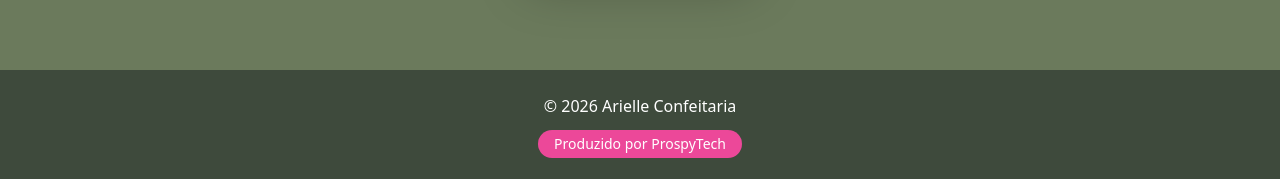
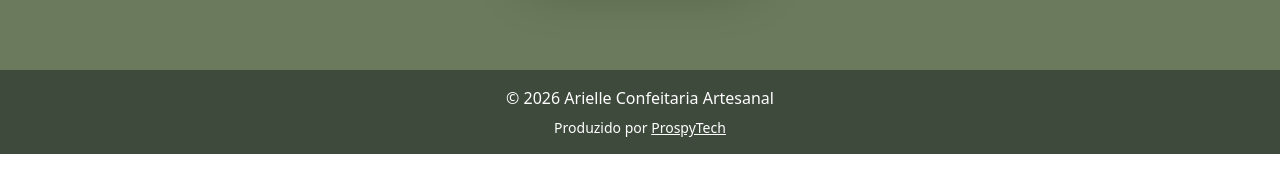
Before and after one commit to arielleconfeitaria19/arielle-confeitaria, a React (Vite) app: page / in a window 1280 px wide. Shown: the part 2627-2806 px from the top of the page. After the commit the page ends 2781 px from the top, so only its background shows below. Built offline with nearby package versions, Linux system fonts and the light colour scheme; no server answers; the database is empty.

Commit message:
fix footer

```diff
--- a/src/components/Footer.jsx
+++ b/src/components/Footer.jsx
@@ -1,24 +1,24 @@
-import { siteConfig } from "../config/site";
+//import { siteConfig } from "../config/site";
 
 export default function Footer() {
   return (
-    <footer className="bg-[#3E4A3C] text-white py-6 text-center">
+    <footer className="bg-[#3E4A3C] text-white p-4 text-center">
 
       <p>
-        © {new Date().getFullYear()} {siteConfig.nome}
+        © {new Date().getFullYear()} Arielle Confeitaria Artesanal
       </p>
 
-      <div className="mt-3">
+      <p className="text-sm mt-2">
+        Produzido por{" "}
         <a
-          href={`https://instagram.com/${siteConfig.instagram}`}
-
+          href="https://instagram.com/prospytech"
           target="_blank"
           rel="noopener noreferrer"
-          className="inline-flex items-center gap-2 bg-pink-500 hover:bg-pink-600 px-4 py-1 rounded-full text-sm transition"
+          className="underline hover:text-pink-300"
         >
-          Produzido por ProspyTech
+          ProspyTech
         </a>
-      </div>
+      </p>
 
     </footer>
   );
```
